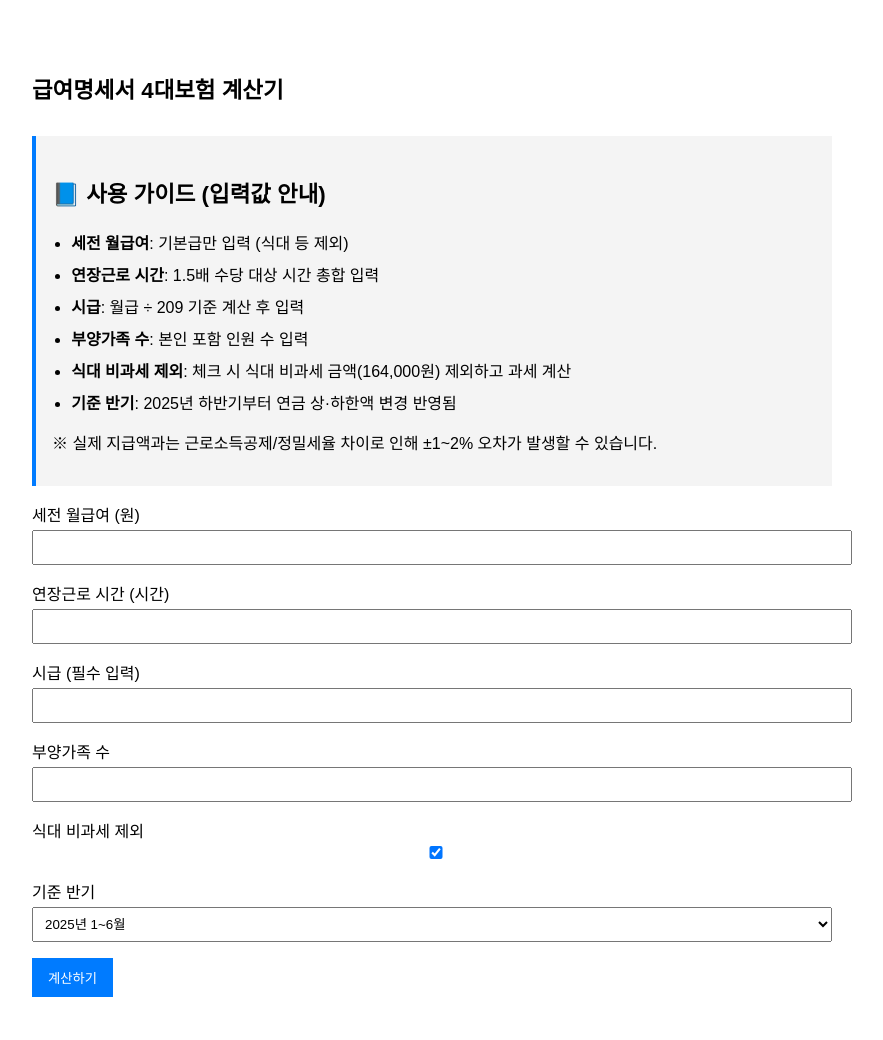
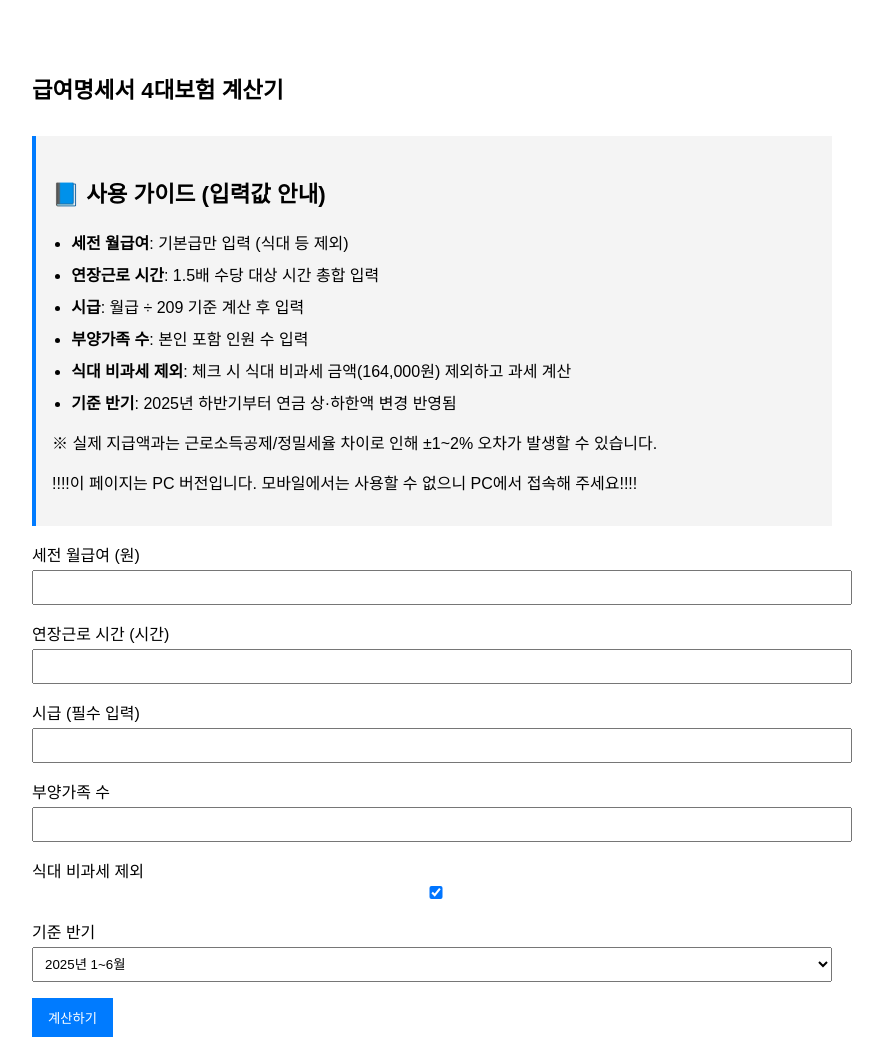
Before and after one commit to Radol-s/salary-calculator, a plain HTML site: page index.html in a window 1280 px wide. Shown: the whole page, without its empty margins (208-1091 px from the left). Drawn offline with Linux system fonts and the light colour scheme.

Commit message:
Update index.html

```diff
--- a/index.html
+++ b/index.html
@@ -32,6 +32,7 @@
       <li><strong>기준 반기</strong>: 2025년 하반기부터 연금 상·하한액 변경 반영됨</li>
     </ul>
     <p>※ 실제 지급액과는 근로소득공제/정밀세율 차이로 인해 ±1~2% 오차가 발생할 수 있습니다.</p>
+    <p>!!!!이 페이지는 PC 버전입니다. 모바일에서는 사용할 수 없으니 PC에서 접속해 주세요!!!!</p>
   </div>
 
   <label>세전 월급여 (원)</label>
```
